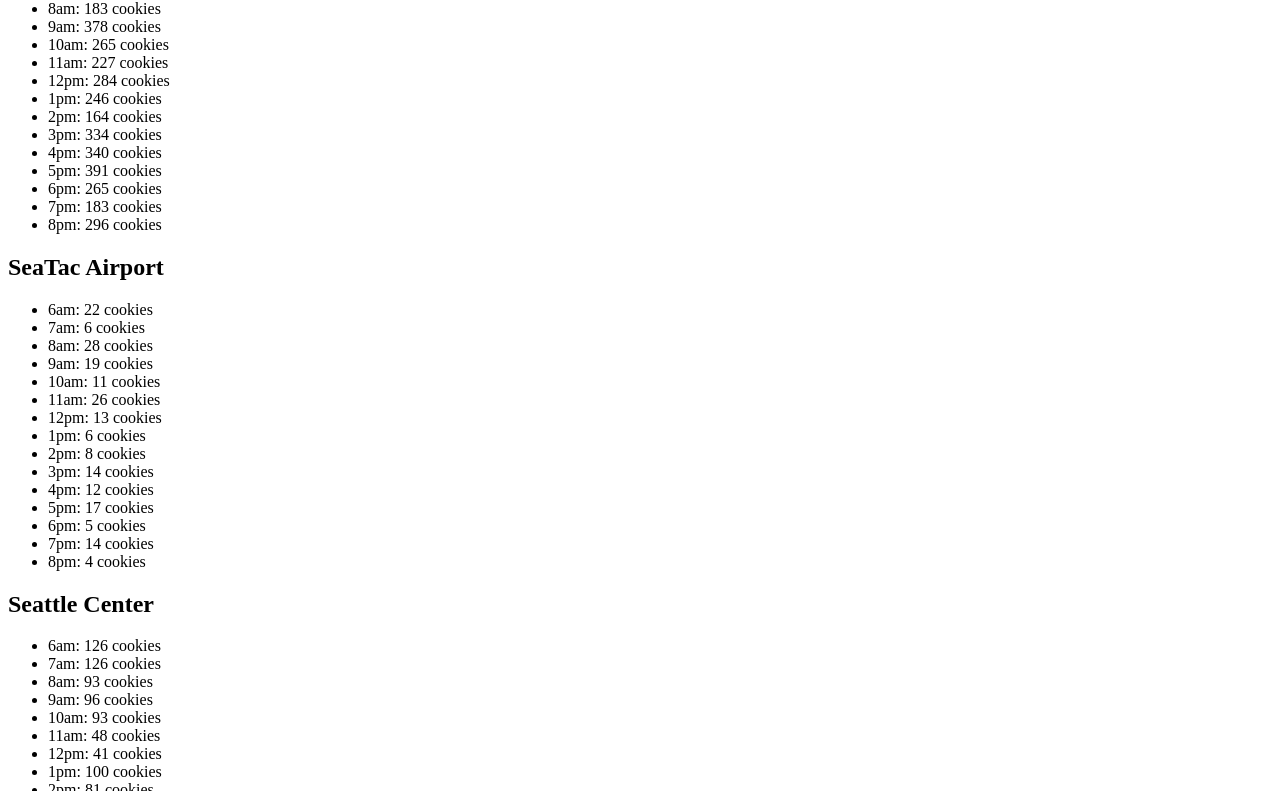
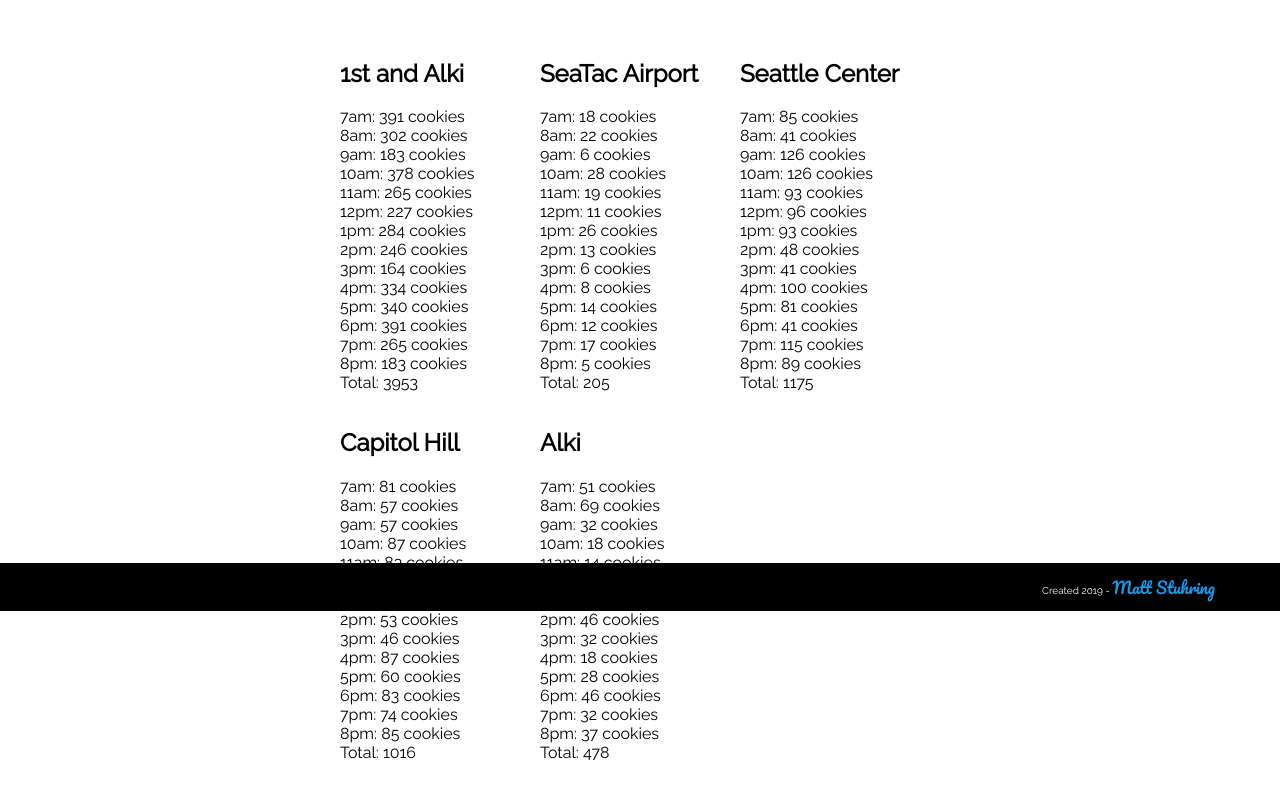
Before and after one commit to mattstuhring/cookie-stand, a plain HTML site: page sales.html in a window 1280 px wide. Shown: the part 189-980 px from the top of the page. Drawn offline with Linux system fonts and the light colour scheme; a web font is replaced by a local one.

Commit message:
Initial styling complete

```diff
--- a/css/style.css
+++ b/css/style.css
@@ -0,0 +1,107 @@
+/*
+  Google Fonts
+  -------------
+  font-family: 'Raleway Dots', cursive;
+  font-family: 'Raleway', sans-serif;
+  font-family: 'Roboto', sans-serif;
+  font-family: 'Bungee Shade', cursive;
+  font-family: 'Permanent Marker', cursive;
+  font-family: 'Pacifico', cursive;
+*/
+
+body {
+  font-family: 'Raleway', sans-serif;
+}
+
+header {
+  background-color: black;
+  color: white;
+  position: fixed;
+  top: 0px;
+  right: 0px;
+  width: 100%;
+  padding: 15px;
+}
+
+a {
+  color: #129CF3;
+  text-decoration: none;
+  transition: all 1s;
+  -webkit-transition: all 1s;
+  -o-transition: all 1s;
+  -moz-transition: all 1s;
+}
+
+a:hover, a:focus {
+  color: #8be0b9;
+  transition: all 1s;
+  -webkit-transition: all 1s;
+  -o-transition: all 1s;
+  -moz-transition: all 1s;
+}
+
+header nav span.logo {
+  margin-left: 40px;
+  font-size: 20px;
+}
+
+header nav span.nav-links a {
+  margin-left: 15px;
+  margin-right: 15px;
+  font-size: 20px;
+  float: right;
+}
+
+main {
+  margin-top: 80px;
+  text-align: center;
+}
+
+main h1 {
+  font-size: 80px;
+}
+
+section.salmon-img img {
+  display: block;
+  margin-left: auto;
+  margin-right: auto;
+}
+
+#locations-container {
+  margin: 0 auto;
+  width: 600px;
+}
+
+#locations-container section {
+  width: 200px;
+  float: left;
+}
+
+#locations-container section ul {
+  list-style-type: none;
+  padding-left: 0px;
+}
+
+#locations-container section:last-child {
+  margin-bottom: 100px;
+}
+
+footer {
+  padding: 10px;
+  background-color: black;
+  color: white;
+  position: fixed;
+  left: 0;
+  bottom: 0;
+  width: 100%;
+  text-align: right;
+}
+
+footer span.date {
+  font-size: 10px;
+}
+
+footer span:nth-child(2) {
+  font-family: 'Pacifico', cursive;
+  margin-right: 75px;
+}
--- a/index.html
+++ b/index.html
@@ -4,9 +4,42 @@
     <title>Cookie Stand</title>
 
     <link rel="stylesheet" href="./css/style.css">
+
+    <!-- Google Fonts -->
+    <link href="https://fonts.googleapis.com/css?family=Raleway|Raleway+Dots&display=swap" rel="stylesheet">
+    <link href="https://fonts.googleapis.com/css?family=Bungee+Shade|Pacifico|Permanent+Marker|Roboto&display=swap" rel="stylesheet">
   </head>
   <body>
-    <h1>Home</h1>
+    <header>
+      <!-- Navigation links -->
+      <nav>
+        <span class="logo">
+          <a href="./index.html">Salmon Cookies</a>
+        </span>
+        <span class="nav-links">
+          <a href="./sales.html">Sales</a>
+          <a href="./index.html">Home</a>
+        </span>
+      </nav>
+    </header>
+
+    <!-- Title -->
+    <main>
+      <h1>Home</h1>
+    </main>
+
+    <section class="salmon-img">
+      <img src="./img/salmon.png" alt="Salmon fish">
+    </section>
+
+    <!-- Footer -->
+    <footer>
+      <span class="date">Created 2019 - </span>
+      <span>
+        <!-- Link to Github repo -->
+        <a href="https://github.com/mattstuhring" target="_blank">Matt Stuhring</a>
+      </span>
+    </footer>
 
     <script src="./js/app.js"></script>
   </body>
--- a/js/app.js
+++ b/js/app.js
@@ -4,7 +4,7 @@
 var locationsContainer = document.getElementById('locations-container');
 
 // Hours of operation 6am - 8pm
-var hoursOfOperation = ['6am', '7am', '8am', '9am', '10am', '11am', '12pm', '1pm', '2pm', '3pm', '4pm', '5pm', '6pm', '7pm', '8pm'];
+var hoursOfOperation = ['7am', '8am', '9am', '10am', '11am', '12pm', '1pm', '2pm', '3pm', '4pm', '5pm', '6pm', '7pm', '8pm'];
 
 // **********************************************************************
 // Location - 1st and Alki
@@ -31,7 +31,7 @@
   // Number of cookies per hour; round to nearest whole number
   var cookies = Math.round(customers * location1stAndAlki.avgCookiesPerCustomer);
 
-  // Formatted cookies per hour. ex "6am: 24 cookies"
+  // Formatted cookies per hour. ex "7am: 24 cookies"
   var result = `${hoursOfOperation[i]}: ${cookies} cookies`;
 
   // Add result to object property "cookiesSoldPerHour"
@@ -81,6 +81,11 @@
   // Append li to the undordered list
   location1stAndAlkiUlEl.appendChild(location1stAndAlkiLiEl);
 }
+
+// Display total cookies as the last list element
+var lastLiEl = document.createElement('li');
+lastLiEl.textContent = `Total: ${location1stAndAlki.totalCookiesSold}`;
+location1stAndAlkiUlEl.appendChild(lastLiEl);
 
 // **********************************************************************
 // Location - SeaTac Airport
@@ -158,6 +163,11 @@
   locationSeaTacAirportUlEl.appendChild(locationSeaTacAirportLiEl);
 }
 
+// Display total cookies as the last list element
+lastLiEl = document.createElement('li');
+lastLiEl.textContent = `Total: ${locationSeaTacAirport.totalCookiesSold}`;
+locationSeaTacAirportUlEl.appendChild(lastLiEl);
+
 // **********************************************************************
 // Location - Seattle Center
 // **********************************************************************
@@ -233,6 +243,11 @@
   // Append li to the undordered list
   locationSeattleCenterUlEl.appendChild(locationSeattleCenterLiEl);
 }
+
+// Display total cookies as the last list element
+lastLiEl = document.createElement('li');
+lastLiEl.textContent = `Total: ${locationSeattleCenter.totalCookiesSold}`;
+locationSeattleCenterUlEl.appendChild(lastLiEl);
 
 // **********************************************************************
 // Location - Capitol Hill
@@ -310,6 +325,11 @@
   locationCapitolHillUlEl.appendChild(locationCapitolHillLiEl);
 }
 
+// Display total cookies as the last list element
+lastLiEl = document.createElement('li');
+lastLiEl.textContent = `Total: ${locationCapitolHill.totalCookiesSold}`;
+locationCapitolHillUlEl.appendChild(lastLiEl);
+
 // **********************************************************************
 // Location - Alki
 // **********************************************************************
@@ -384,3 +404,8 @@
   // Append li to the undordered list
   locationAlkiUlEl.appendChild(locationAlkiLiEl);
 }
+
+// Display total cookies as the last list element
+lastLiEl = document.createElement('li');
+lastLiEl.textContent = `Total: ${locationAlki.totalCookiesSold}`;
+locationAlkiUlEl.appendChild(lastLiEl);
--- a/sales.html
+++ b/sales.html
@@ -4,24 +4,41 @@
     <title>Cookie Stand</title>
 
     <link rel="stylesheet" href="./css/style.css" type="text/css">
+
+    <!-- Google Fonts -->
+    <link href="https://fonts.googleapis.com/css?family=Raleway|Raleway+Dots&display=swap" rel="stylesheet">
+    <link href="https://fonts.googleapis.com/css?family=Bungee+Shade|Pacifico|Permanent+Marker|Roboto&display=swap" rel="stylesheet">
   </head>
   <body>
-  <header>
-      <!-- Navigation -->
+    <header>
+      <!-- Navigation links -->
       <nav>
-        <!-- Links to my resources -->
+        <span class="logo">
+          <a href="./index.html">Salmon Cookies</a>
+        </span>
         <span class="nav-links">
+          <a href="./sales.html">Sales</a>
           <a href="./index.html">Home</a>
-          <a href="./sales.html">Sales</a>
         </span>
       </nav>
     </header>
 
+    <!-- Title -->
     <main>
       <h1>Sales</h1>
     </main>
 
+    <!-- Container to display store data -->
     <div id="locations-container"></div>
+
+    <!-- Footer -->
+    <footer>
+      <span class="date">Created 2019 - </span>
+      <span>
+        <!-- Link to Github repo -->
+        <a href="https://github.com/mattstuhring" target="_blank">Matt Stuhring</a>
+      </span>
+    </footer>
 
     <script src="./js/app.js"></script>
   </body>
```
